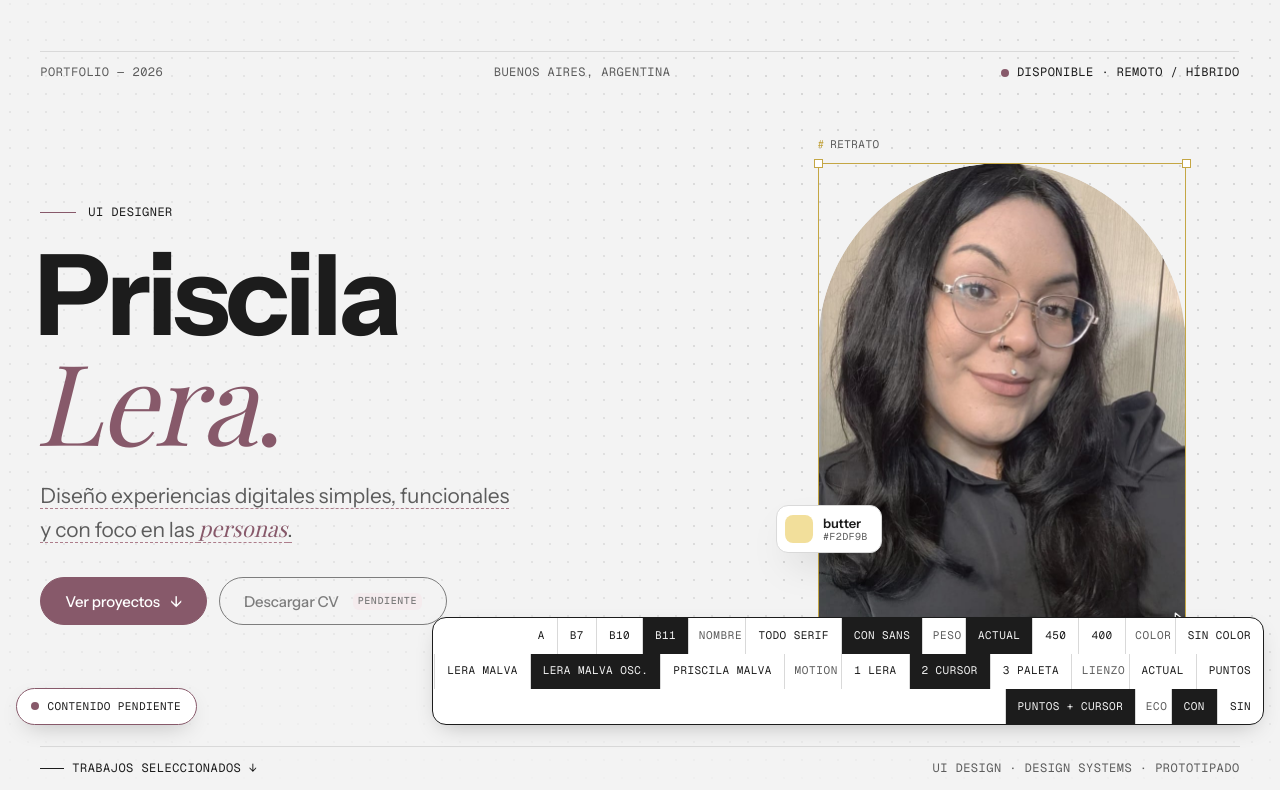
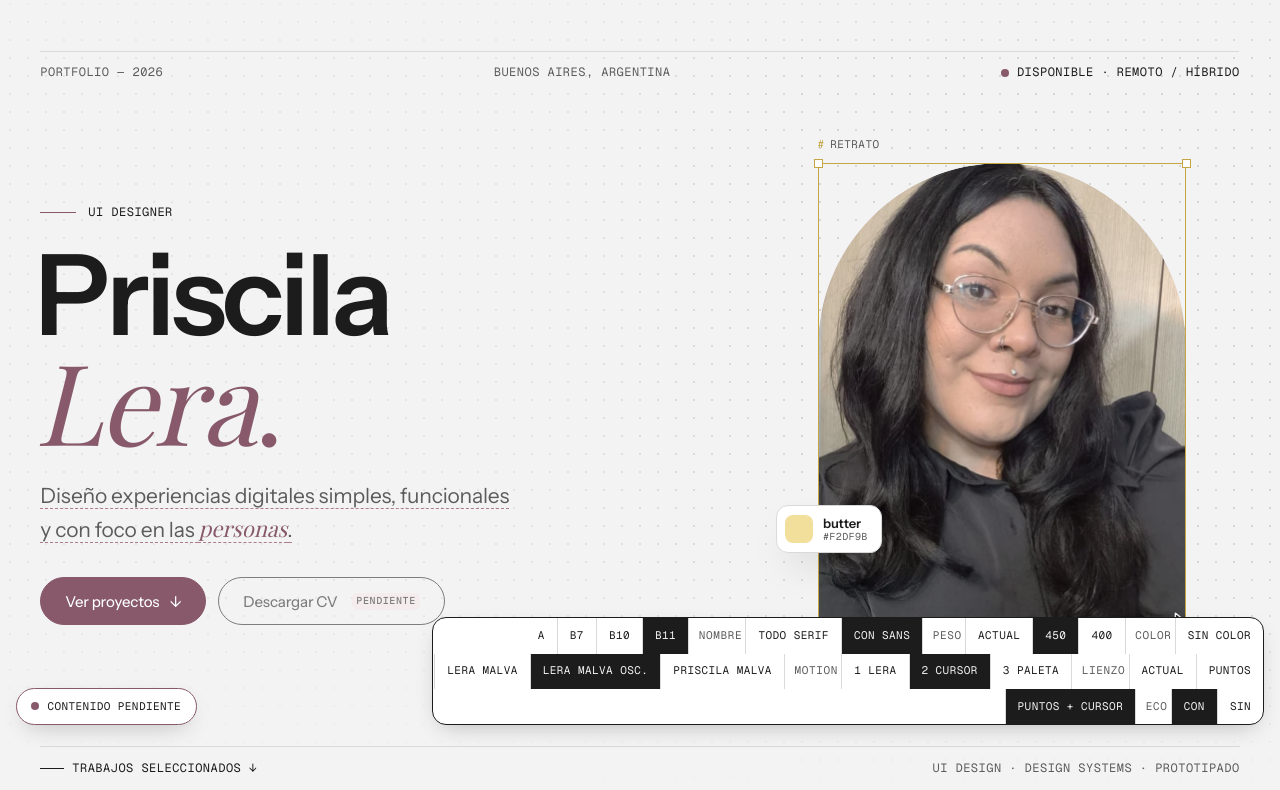
Before and after one commit to priscilalera/priscilalera.github.io, a plain HTML site: page prototipo/index-b11.html in a window 1280 px wide. Shown: the part 59-849 px from the top of the page. Drawn offline with nearby package versions, Linux system fonts and the light colour scheme; a web font is replaced by a local one.

Commit message:
Respaldo antes de consolidar: todas las versiones (A, B1–B11) tal como están
B11 queda con las opciones aprobadas como predeterminadas:
Instrument Sans 450 + Playfair Display, Lera en malva oscuro,
animación del cursor, lienzo de puntos con linterna y eco en contacto.

```diff
--- a/prototipo/index-b11.html
+++ b/prototipo/index-b11.html
@@ -1,5 +1,5 @@
 <!doctype html>
-<html lang="es" class="no-js type-ogg pal-rosa-amarillo nombre-mixto serif-playfair sans-instrument peso-actual color-lera-oscuro mo-cursor lienzo-cursor eco-con">
+<html lang="es" class="no-js type-ogg pal-rosa-amarillo nombre-mixto serif-playfair sans-instrument peso-450 color-lera-oscuro mo-cursor lienzo-cursor eco-con">
   <head>
     <meta charset="utf-8" />
     <meta name="viewport" content="width=device-width, initial-scale=1" />
@@ -43,7 +43,7 @@
     <script src="js/direccion-b2.js" defer></script>
     <script src="js/direccion-b3.js" defer></script>
     <script src="js/direccion-b6.js?v=2" defer></script>
-    <script src="js/direccion-b11.js?v=6" defer></script>
+    <script src="js/direccion-b11.js?v=7" defer></script>
   </head>
 
   <body>
@@ -579,8 +579,8 @@
       <button class="compare__opt" type="button" aria-pressed="true" data-b11-nombre="mixto">Con sans</button>
       <span class="compare__sep" aria-hidden="true"></span>
       <span class="compare__label">Peso</span>
-      <button class="compare__opt" type="button" aria-pressed="true" data-b11-peso="actual">Actual</button>
-      <button class="compare__opt" type="button" aria-pressed="false" data-b11-peso="450">450</button>
+      <button class="compare__opt" type="button" aria-pressed="false" data-b11-peso="actual">Actual</button>
+      <button class="compare__opt" type="button" aria-pressed="true" data-b11-peso="450">450</button>
       <button class="compare__opt" type="button" aria-pressed="false" data-b11-peso="400">400</button>
       <span class="compare__sep" aria-hidden="true"></span>
       <span class="compare__label">Color</span>
--- a/prototipo/js/direccion-b11.js
+++ b/prototipo/js/direccion-b11.js
@@ -12,7 +12,7 @@
 
   const group = (attr, values, fallback) => {
     const buttons = document.querySelectorAll(`[data-b11-${attr}]`);
-    const key = `pl-b11-${attr}-v2`;  /* v2: el color elegido pasa a ser el predeterminado */
+    const key = `pl-b11-${attr}-v3`;  /* v3: las opciones elegidas pasan a ser las predeterminadas */
     const read = (b) => b.getAttribute(`data-b11-${attr}`);
 
     const apply = (value) => {
@@ -34,7 +34,7 @@
   };
 
   group("nombre", ["serif", "mixto"], "mixto");
-  group("peso", ["actual", "450", "400"], "actual");
+  group("peso", ["actual", "450", "400"], "450");
   group("color", ["ninguno", "lera", "lera-oscuro", "priscila"], "lera-oscuro");
   group("lienzo", ["actual", "puntos", "cursor"], "cursor");
   group("eco", ["con", "sin"], "con");
```
